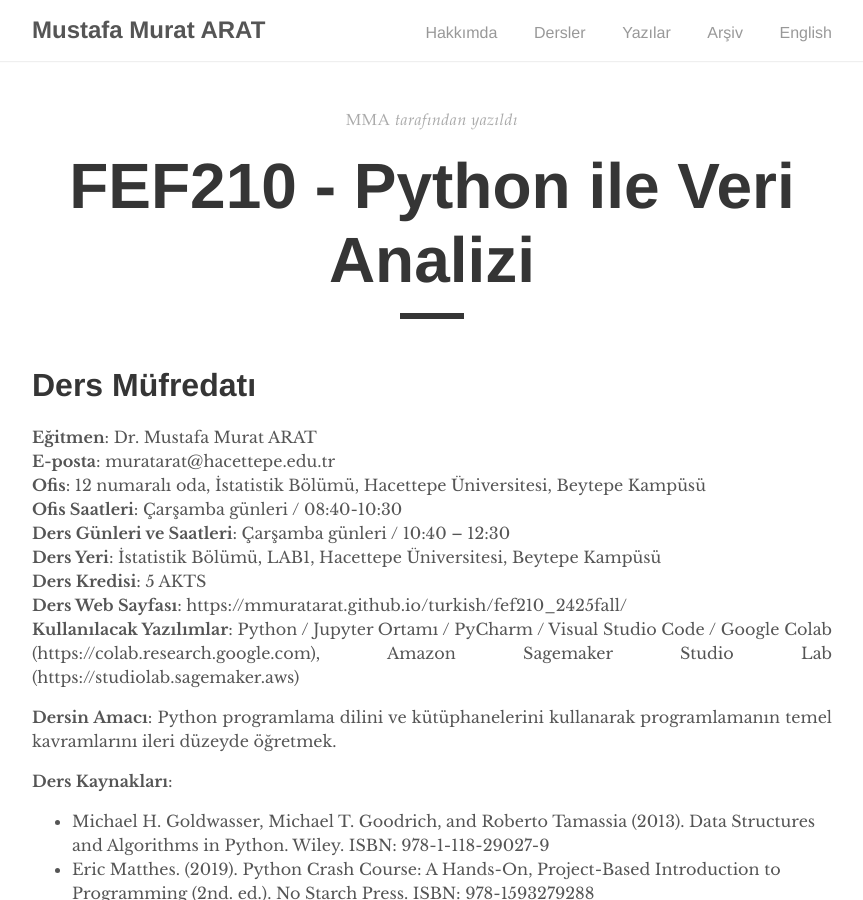
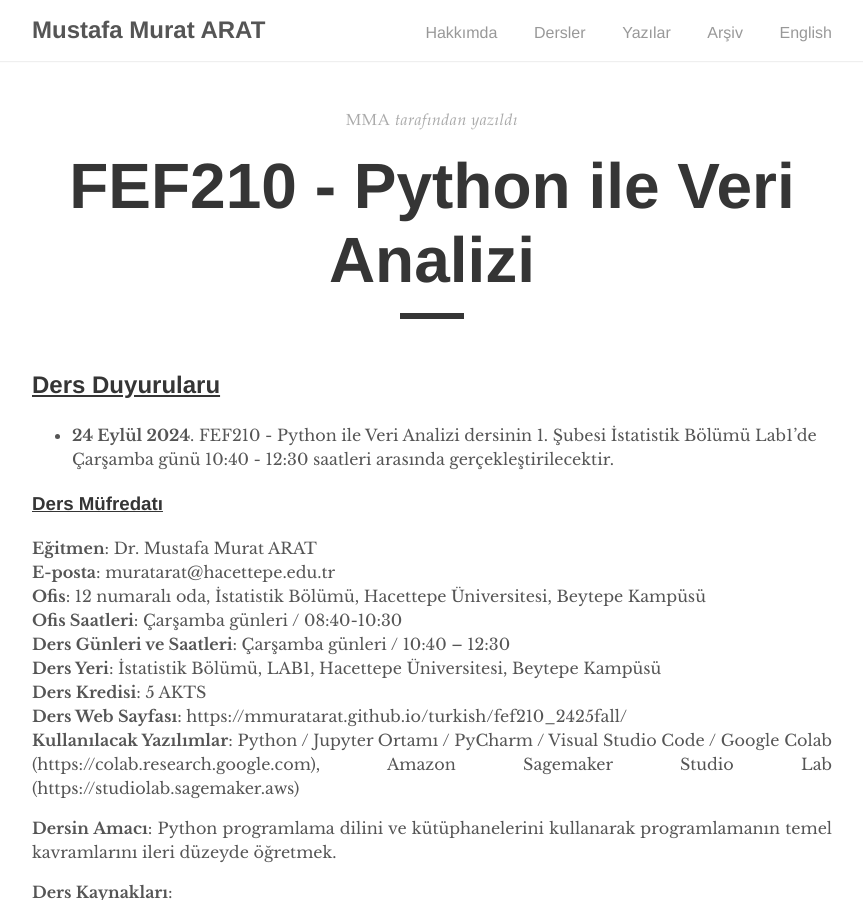
Before and after one commit to mmuratarat/turkish, a Jekyll site: the page built from _pages/fef210_2425fall.md, in a window 1280 px wide and 900 px high. Shown: the whole window, without its empty margins (208-1071 px from the left). Built offline with Jekyll 4.4.1, drawn with Linux system fonts in a browser that asks for light colours; nearby versions of some CDN libraries; comment, search, counter and statistics services are not loaded.

Commit message:
Update fef210_2425fall.md

```diff
--- a/_pages/fef210_2425fall.md
+++ b/_pages/fef210_2425fall.md
@@ -7,7 +7,10 @@ comments: false
 permalink: /fef210_2425fall/
 ---
 
-# Ders Müfredatı
+## <u>Ders Duyurularu</u>
+- **24 Eylül 2024**. FEF210 - Python ile Veri Analizi dersinin 1. Şubesi İstatistik Bölümü Lab1'de Çarşamba günü 10:40 - 12:30 saatleri arasında gerçekleştirilecektir.
+
+### <u>Ders Müfredatı</u>
 
 **Eğitmen**: Dr. Mustafa Murat ARAT  \
 **E-posta**: muratarat@hacettepe.edu.tr  \
```
